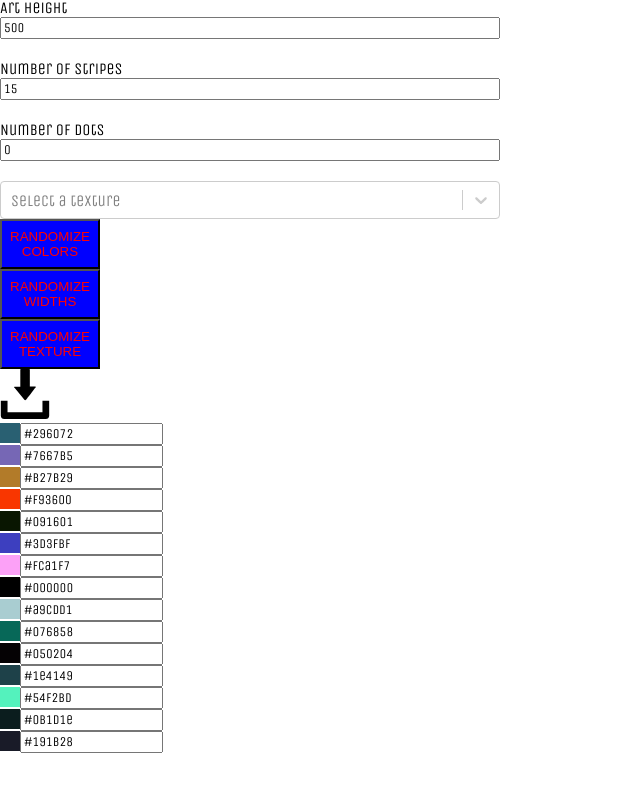
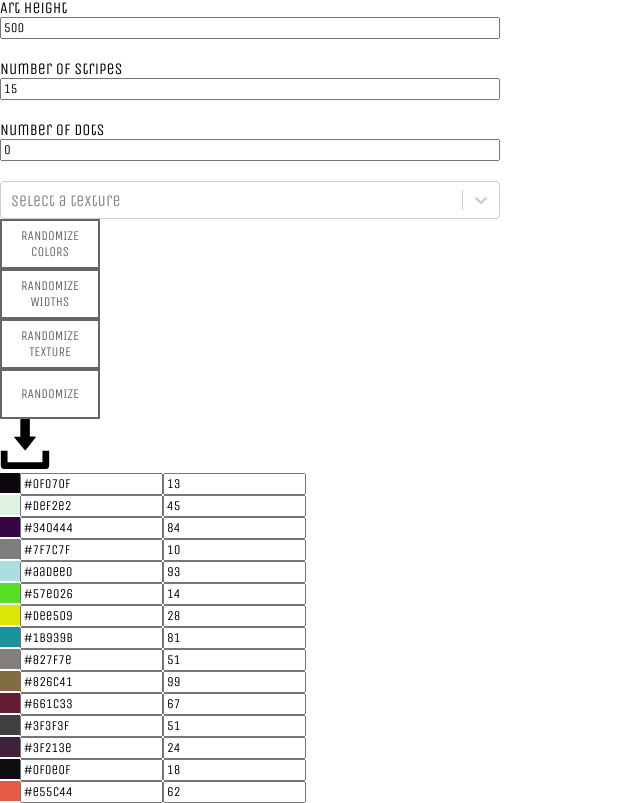
Before and after one commit to ralfpopescu/vedado-art, a React (Create React App) app: page / in a window 1280 px wide. Shown: the part 873-1676 px from the top of the page, without its empty margins (0-640 px from the left). Before the commit the page ends 1626 px from the top, so only its background shows below. Built offline with nearby package versions, Linux system fonts and the light colour scheme.

Commit message:
Add widths to colorpanel

```diff
--- a/src/ArtController.js
+++ b/src/ArtController.js
@@ -25,10 +25,12 @@ const DirectionButton = styled.div`
 `;
 
 const RandomizeButton = styled.button`
-  color: red;
-  background-color: blue;
+  color: #666666;
+  background-color: transparent;
   width: 100px;
   height: 50px;
+  border: 2px solid #666666;
+  font-family: Unica One;
 `;
 
 const DownloadContainer = styled.div`
@@ -77,7 +79,10 @@ const generateStripes = (number, hue) => {
     hue: hue
   });
 
-  return colors.map(color => ({ color, width: Math.random() * 100 }));
+  return colors.map(color => ({
+    color,
+    width: Math.round(Math.random() * 100)
+  }));
 };
 
 class ArtController extends React.Component {
@@ -180,7 +185,7 @@ class ArtController extends React.Component {
     this.setState(prevState => ({
       stripes: prevState.stripes.map(stripe => ({
         color: stripe.color,
-        width: Math.random() * 100
+        width: Math.round(Math.random() * 100)
       }))
     }));
   }
@@ -400,13 +405,22 @@ class ArtController extends React.Component {
         <RandomizeButton onClick={this.randomizeTexture}>
           RANDOMIZE TEXTURE
         </RandomizeButton>
+        <RandomizeButton
+          onClick={() => {
+            this.randomizeTexture();
+            this.randomizeWidths();
+            this.randomizeColors();
+          }}
+        >
+          RANDOMIZE
+        </RandomizeButton>
         <DownloadContainer>
           <Download
             onClick={this.download}
             style={{ width: "50px", height: "50px" }}
           />
         </DownloadContainer>
-        <ColorPanel colors={stripeColors} />
+        <ColorPanel stripes={stripes} />
       </Container>
     );
   }
--- a/src/ColorPanel/components/ColorInput/index.js
+++ b/src/ColorPanel/components/ColorInput/index.js
@@ -14,12 +14,14 @@ const Color = styled.div`
   background-color: ${props => props.color};
   height: 20px;
   width: 20px;
+  transition: all 0.3s ease-in-out;
 `;
 
-const ColorInput = ({ color }) => (
+const ColorInput = ({ color, width }) => (
   <Container>
     <Color color={color} />
     <Input value={color} />
+    <Input value={width} />
   </Container>
 );
 
--- a/src/ColorPanel/index.js
+++ b/src/ColorPanel/index.js
@@ -7,10 +7,14 @@ const Container = styled.div`
   flex-direction: column;
 `;
 
-const ColorPanel = ({ colors }) => (
+const ColorPanel = ({ stripes }) => (
   <Container>
-    {colors.map(color => (
-      <ColorInput color={color} style={{ marginBottom: "16px" }} />
+    {stripes.map(({ color, width }) => (
+      <ColorInput
+        color={color}
+        width={width}
+        style={{ marginBottom: "16px" }}
+      />
     ))}
   </Container>
 );
```
